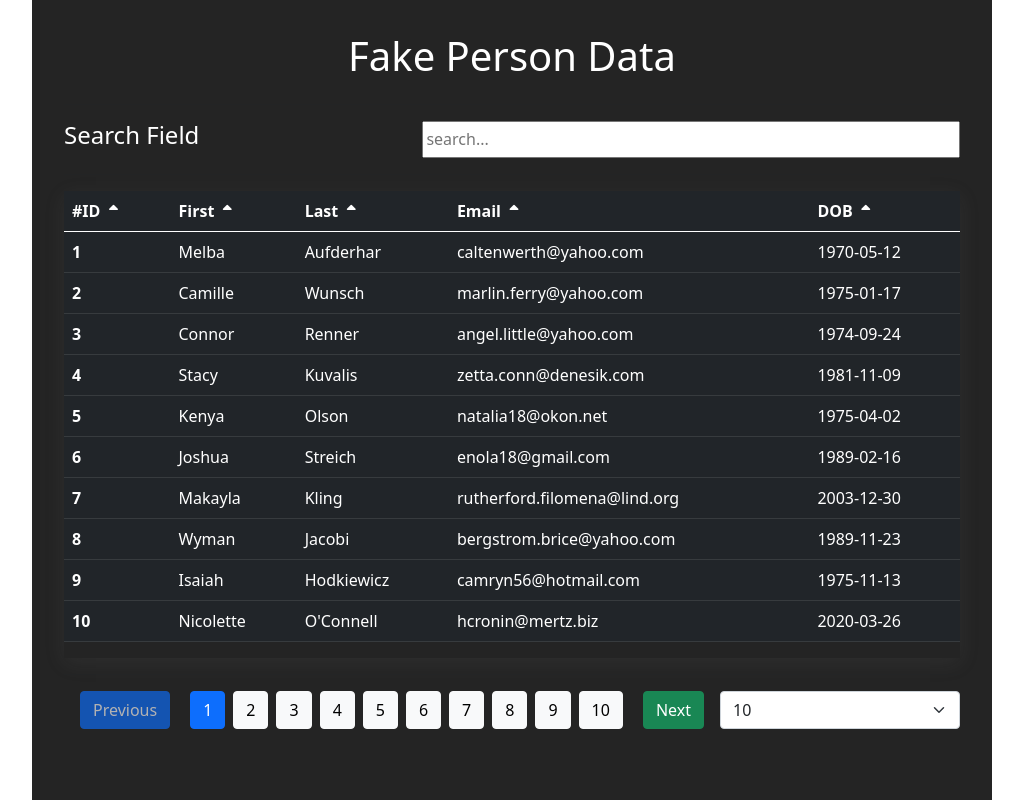
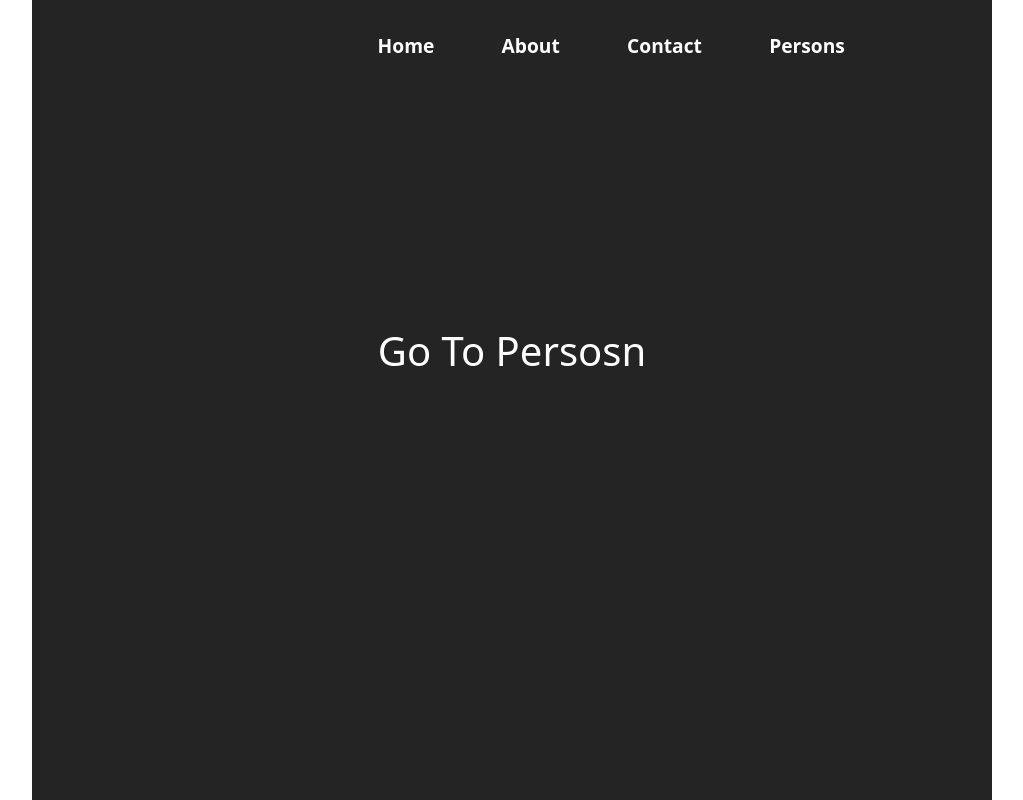
Before and after one commit to shubhamkashyapdev/persons_table, a React (Create React App) app in the folder tables/: page / in a window 1280 px wide. Shown: the whole page, without its empty margins (128-1151 px from the left). Built offline with nearby package versions, Linux system fonts and the light colour scheme.

Commit message:
routing added

```diff
--- a/tables/src/App.js
+++ b/tables/src/App.js
@@ -1,16 +1,32 @@
 import React from "react";
+import { BrowserRouter as Router, Switch, Route } from "react-router-dom";
 import "./App.css";
 
 import "@fortawesome/fontawesome-free/css/all.css";
 import "bootstrap/dist/css/bootstrap.min.css";
 // components //
 import PersonsTable from "./components/PersonsTable/PersonsTable";
+import Home from "./components/Home/Home";
+import About from "./components/About/About";
+import Contact from "./components/Contact/Contact";
+
+import Navbar from "./components/Navbar/Navbar";
+import NotFound from "./components/NotFound/NotFound";
 
 function App() {
   return (
-    <div className='App'>
-      <PersonsTable />
-    </div>
+    <Router>
+      <div className='App'>
+        <Navbar />
+        <Switch>
+          <Route exact path='/' component={Home} />
+          <Route exact path='/about' component={About} />
+          <Route exact path='/contact' component={Contact} />
+          <Route exact path='/persons' component={PersonsTable} />
+          <Route path='/' component={NotFound} />
+        </Switch>
+      </div>
+    </Router>
   );
 }
 
--- /dev/null
+++ b/tables/src/components/About/About.jsx
@@ -0,0 +1,14 @@
+import React from "react";
+
+export const About = () => {
+  return (
+    <div
+      className='text-center text-white'
+      style={{ display: "grid", placeContent: "center", height: "70vh" }}
+    >
+      <h1>About Us </h1>
+    </div>
+  );
+};
+
+export default About;
--- /dev/null
+++ b/tables/src/components/Contact/Contact.jsx
@@ -0,0 +1,14 @@
+import React from "react";
+
+export const Contact = () => {
+  return (
+    <div
+      className='text-center text-white'
+      style={{ display: "grid", placeContent: "center", height: "70vh" }}
+    >
+      <h1>Contact Us </h1>
+    </div>
+  );
+};
+
+export default Contact;
--- /dev/null
+++ b/tables/src/components/Home/Home.jsx
@@ -0,0 +1,17 @@
+import React from "react";
+import { Link } from "react-router-dom";
+
+export const Home = () => {
+  return (
+    <div
+      className='text-center text-white'
+      style={{ display: "grid", placeContent: "center", height: "70vh" }}
+    >
+      <Link to='/persons'>
+        <h1> Go To Persosn </h1>
+      </Link>
+    </div>
+  );
+};
+
+export default Home;
--- /dev/null
+++ b/tables/src/components/Navbar/Navbar.css
@@ -0,0 +1,25 @@
+nav {
+  display: flex;
+  width: 100%;
+  justify-content: space-around;
+  padding: 0 2rem;
+}
+ul {
+  display: flex;
+  width: 60%;
+  justify-content: space-between;
+  list-style: none;
+}
+a {
+  text-decoration: none;
+  color: #fff;
+  font-size: 1.2rem;
+  font-weight: bold;
+  padding-bottom: 0.2em;
+}
+
+a:hover,
+a:active {
+  color: #fff;
+  border-bottom: 3px solid slateblue;
+}
--- /dev/null
+++ b/tables/src/components/Navbar/Navbar.jsx
@@ -0,0 +1,28 @@
+import React from "react";
+import { Link } from "react-router-dom";
+
+import "./Navbar.css";
+
+export const Navbar = () => {
+  return (
+    <nav>
+      <div className='logo'></div>
+      <ul>
+        <li>
+          <Link to='/'>Home</Link>
+        </li>
+        <li>
+          <Link to='/about'>About</Link>
+        </li>
+        <li>
+          <Link to='/contact'>Contact</Link>
+        </li>
+        <li>
+          <Link to='/persons'>Persons</Link>
+        </li>
+      </ul>
+    </nav>
+  );
+};
+
+export default Navbar;
--- /dev/null
+++ b/tables/src/components/NotFound/NotFound.jsx
@@ -0,0 +1,20 @@
+import React from "react";
+import { Link } from "react-router-dom";
+
+export const Home = () => {
+  return (
+    <div
+      className='text-center text-white'
+      style={{ display: "grid", placeContent: "center", height: "70vh" }}
+    >
+      <h1>404 Page Not Found!!</h1>
+      <hr />
+      <hr />
+      <Link to='/'>
+        <h1> Back To Home </h1>
+      </Link>
+    </div>
+  );
+};
+
+export default Home;
```
